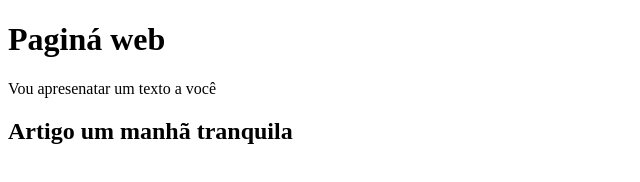
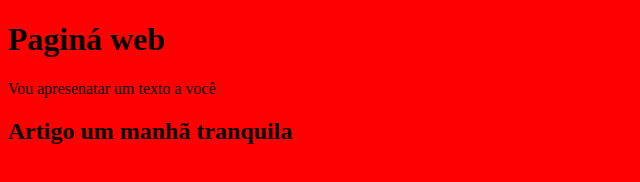
Before and after one commit to jlgv1-00/Pagina_web, a plain HTML site: page index.HTML in a window 1280 px wide. Shown: the whole page, without its empty margins (0-640 px from the left). Drawn offline with Linux system fonts and the light colour scheme.

Commit message:
Atualização

```diff
--- a/Style.css
+++ b/Style.css
@@ -1,3 +1,3 @@
-body [
- background-color: vermelho;
-]
+body {
+ background-color: red
+}
--- a/index.HTML
+++ b/index.HTML
@@ -4,6 +4,7 @@
     <meta charset="UTF-8">
     <meta name="viewport" content="width=device-width, initial-scale=1.0">
     <title>Document</title>
+    <link rel="stylesheet" href="Style.css">
 </head>
 <body>
     <head>
```
